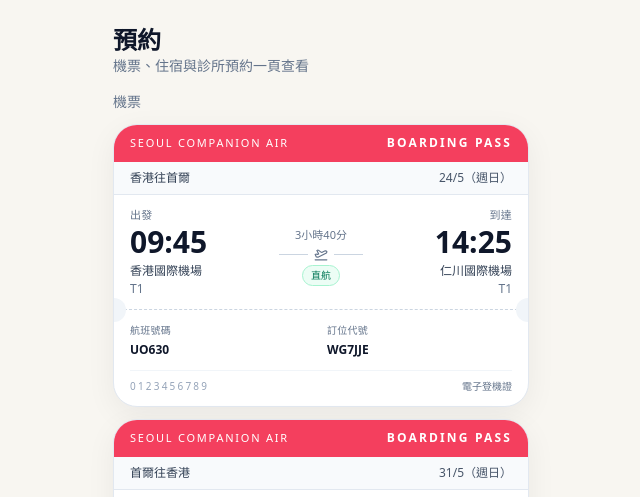
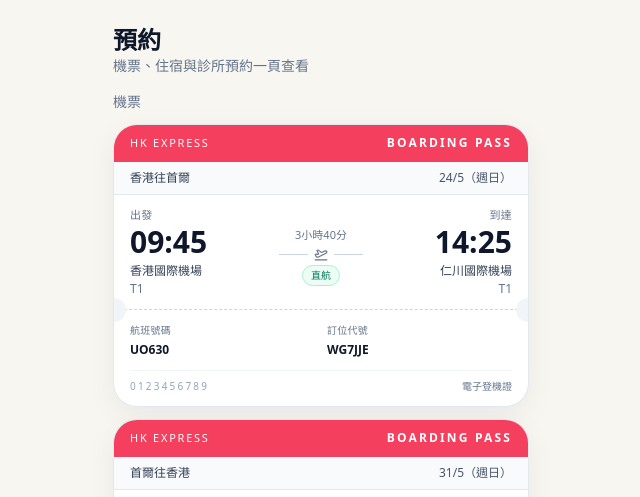
Before and after one commit to onyinno/seoul-companion-os, a Next.js app: page /bookings in a window 1280 px wide. Shown: the top 497 px of the page, without its empty margins (319-959 px from the left). Built offline with nearby package versions, Linux system fonts and the light colour scheme.

Commit message:
chore(bookings): update flight ticket branding to HK EXPRESS

```diff
--- a/components/bookings-screen.tsx
+++ b/components/bookings-screen.tsx
@@ -19,7 +19,7 @@
         {bookings.flights.map((flight) => (
           <article key={flight.id} className="overflow-hidden rounded-3xl border border-slate-200 bg-white shadow-soft">
             <div className="flex items-center justify-between bg-rose-500 px-4 py-2.5 text-white">
-              <p className="text-[11px] font-medium tracking-[0.16em]">SEOUL COMPANION AIR</p>
+              <p className="text-[11px] font-medium tracking-[0.16em]">HK EXPRESS</p>
               <p className="text-xs font-semibold tracking-[0.18em]">BOARDING PASS</p>
             </div>
 
```
